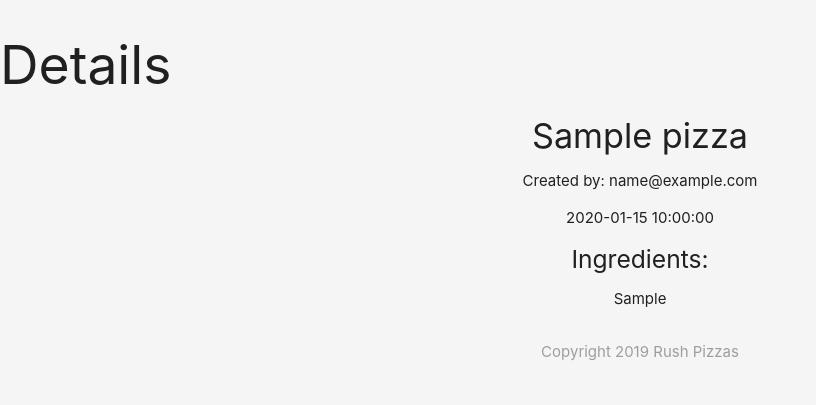
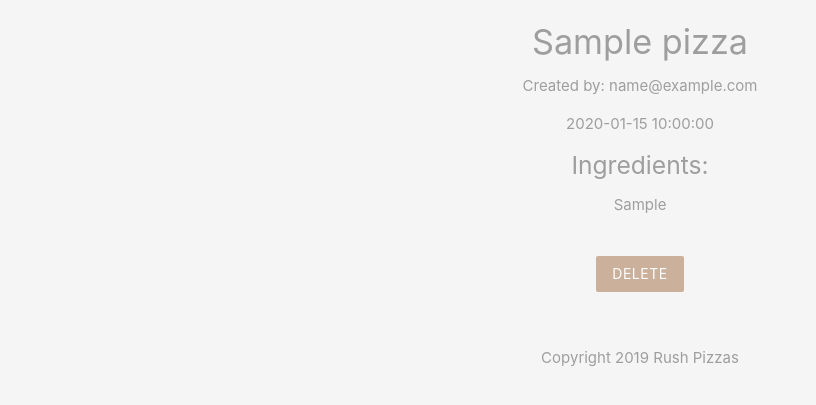
Before and after one commit to altRush/rush-pizza, a PHP site: page /details.php?id=1 in a window 1280 px wide. Shown: the part 64-469 px from the top of the page, without its empty margins (0-816 px from the left). Run offline with PHP 8.4, Linux system fonts and the light colour scheme; tables that the repository leaves empty or names only in its code hold one stand-in row (values such as "Sample post"); a stand-in replaces the project's code that opens the database connection.

Commit message:
Finished

```diff
--- a/details.php
+++ b/details.php
@@ -1,6 +1,21 @@
 <?php
 
-include 'config/db_connect.php';
+include('config/db_connect.php');
+
+if (isset($_POST['delete'])) {
+
+  $id_to_delete = mysqli_real_escape_string($conn, $_POST['id_to_delete']);
+
+  $sql = "DELETE FROM pizzas WHERE id = $id_to_delete";
+
+  if (mysqli_query($conn, $sql)) {
+    // success
+    header('Location: index.php');
+  } else {
+    // failure
+    echo 'Query error: ' . mysqli_error($conn);
+  }
+}
 
 if (isset($_GET['id'])) {
   $id = mysqli_real_escape_string($conn, $_GET['id']);
@@ -16,10 +31,9 @@ if (isset($_GET['id'])) {
 <!DOCTYPE html>
 <html>
 
-<?php include 'templates/header.php' ?>
+<?php include('templates/header.php') ?>
 
-<h2>Details</h2>
-<div class="container center">
+<div class="container center grey-text">
   <?php if ($pizza) : ?>
 
     <h4><?php echo htmlspecialchars($pizza['title']); ?></h4>
@@ -28,13 +42,18 @@ if (isset($_GET['id'])) {
     <h5>Ingredients:</h5>
     <p><?php echo htmlspecialchars($pizza['ingredients']); ?></p>
 
+    <form action="details.php" method="POST">
+      <input type="hidden" name="id_to_delete" value="<?php echo $pizza['id']; ?>">
+      <input type="submit" name="delete" value="Delete" class="btn brand z-depth-0">
+    </form>
+
   <?php else : ?>
     <h5>No such pizza exists!</h5>
 
-  <?php endif; ?>
+  <?php endif ?>
 
 </div>
 
-<?php include 'templates/footer.php' ?>
+<?php include('templates/footer.php') ?>
 
 </html>
--- a/index.php
+++ b/index.php
@@ -33,6 +33,7 @@ mysqli_close($conn);
 
       <div class="col s6 md3">
         <div class="card z-depth-0">
+          <img src="img/pizza.svg" class="pizza">
           <div class="card-content center">
             <h6><?php echo htmlspecialchars($pizza['title']) ?></h6>
             <ul>
--- a/templates/header.php
+++ b/templates/header.php
@@ -15,13 +15,21 @@
       margin: 20px auto;
       padding: 20px;
     }
+
+    .pizza {
+      width: 100px;
+      margin: 40px auto -30px;
+      display: block;
+      position: relative;
+      top: -30px;
+    }
   </style>
 </head>
 
 <body class="grey lighten-4">
   <nav class="white z-depth-0">
     <div class="container">
-      <a href="#" class="brand-logo brand-text">Rush Pizza</a>
+      <a href="index.php" class="brand-logo brand-text">Rush Pizza</a>
       <ul id="nav-mobile" class="right hide-on-small-and-down">
         <li><a href="add.php" class="btn brand z-depth-0">Add a Pizza</a></li>
       </ul>
```
Also changed, not shown: img/pizza.png (added), img/pizza.svg (added).
